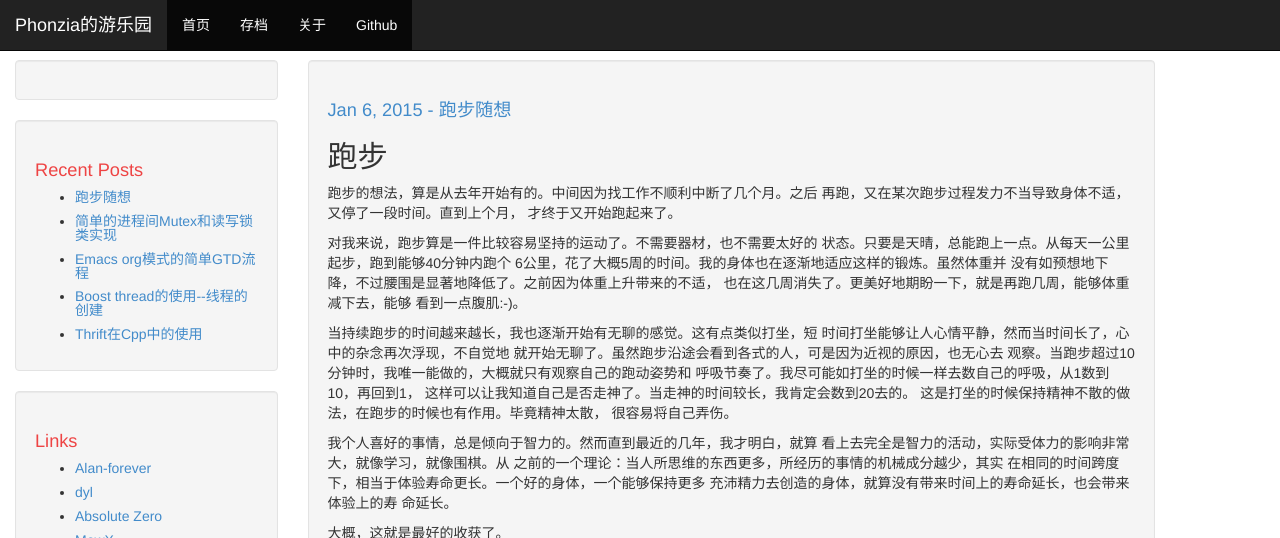
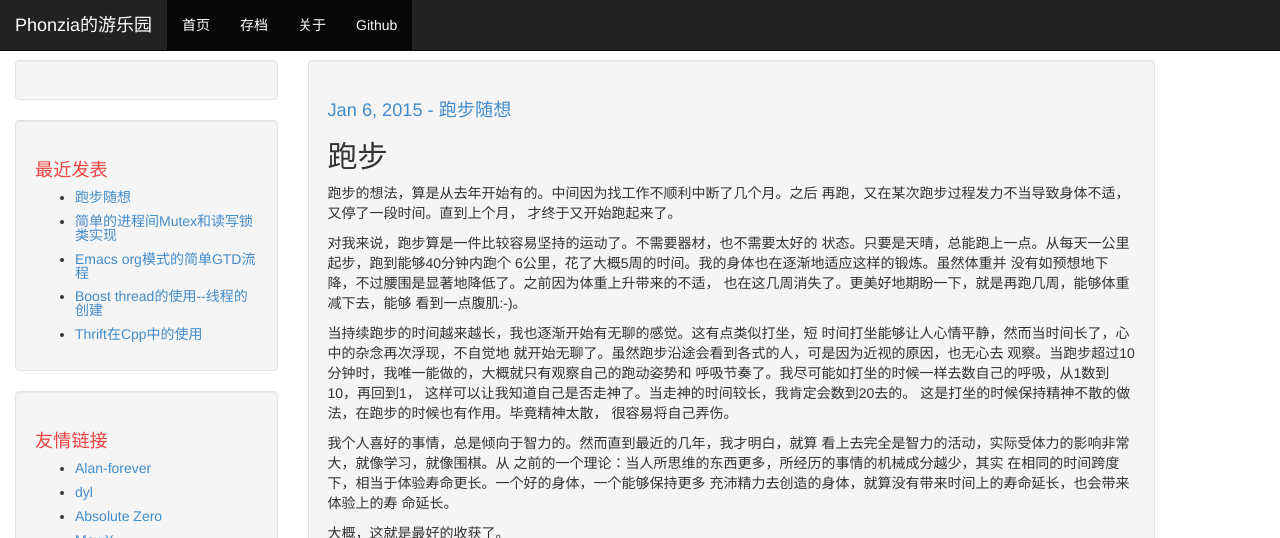
Before and after one commit to phonzia/old_blog, a Jekyll site: the page built from index.html, in a window 1280 px wide and 900 px high. Shown: the top 538 px of the window. Built offline with Jekyll 4.4.1, drawn with Linux system fonts in a browser that asks for light colours; Markdown is read by kramdown in place of the engine named in the settings; the list of posts is cut into pages by our own code.

Commit message:
adjust some title to chinese

```diff
--- a/_includes/links-list.html
+++ b/_includes/links-list.html
@@ -1,4 +1,4 @@
-<h1>Links</h1>
+<h1>友情链接</h1>
 <ul>
   <li><a href="http://www.cnblogs.com/alan-forever">Alan-forever</a></li>
   <li><a href="http://dyl.gitcafe.com">dyl</a></li>
--- a/_includes/sidebar.html
+++ b/_includes/sidebar.html
@@ -3,7 +3,7 @@
 </div>
 
 <div class="sidebar well">
-    <h1>Recent Posts</h1>
+    <h1>最近发表</h1>
     <ul>
         {% for post in site.posts limit:5 %}
           <li><a href="{{ site.baseurl}}{{ post.url }}">{{ post.title }}</a></li>
```
